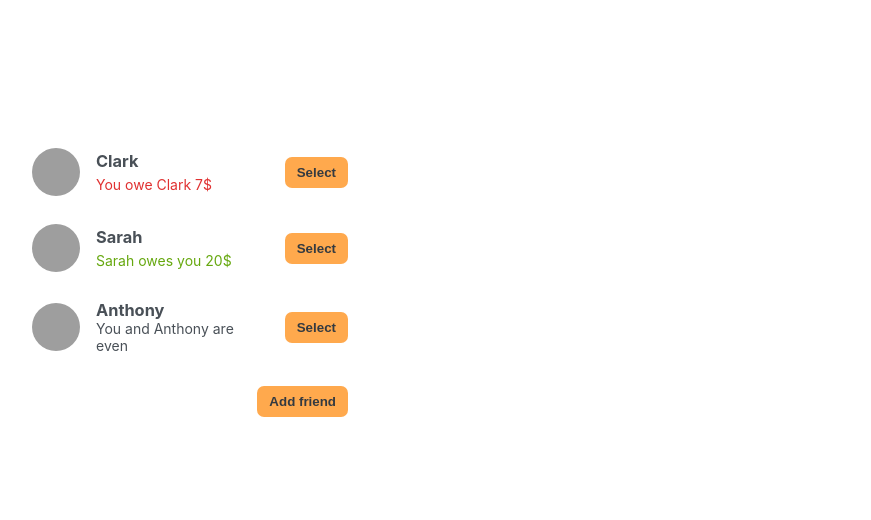
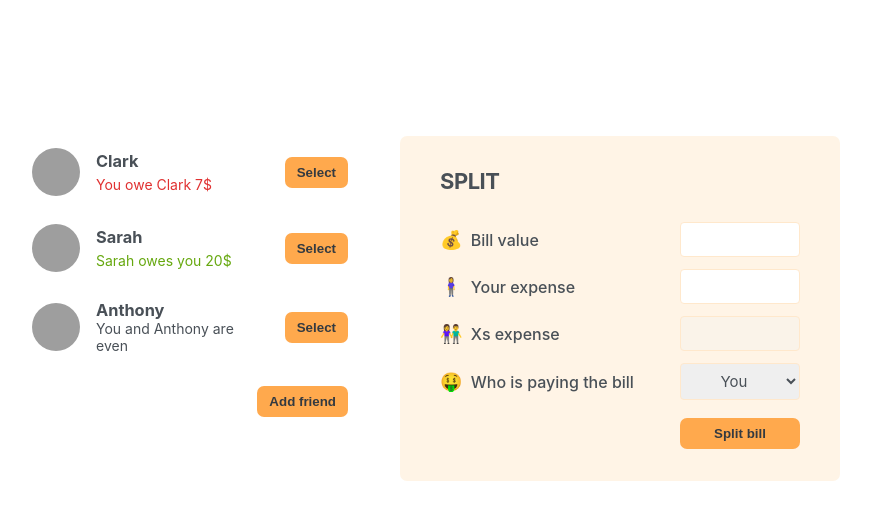
Before and after one commit to gah-code/eat-n-split, a React (Vite) app: page / in a window 1280 px wide. Shown: the top 520 px of the page, without its empty margins (210-1081 px from the left). Built offline with nearby package versions, Linux system fonts and the light colour scheme; grey boxes are pictures that could not be loaded; the HTML template or start-up script is replaced by a standard one.

Commit message:
add friend to list state management

```diff
--- a/src/App.jsx
+++ b/src/App.jsx
@@ -32,23 +32,34 @@
 
 export default function App() {
   const [friends, setFriends] = useState(initialFriends);
+  const [showAddFriend, setShowAddFriend] = useState(false);
+
+  function handleShowAddFriend() {
+    setShowAddFriend((show) => !show);
+  }
+
+  function handleAddFriend(friend) {
+    setFriends((friends) => [...friends, friend]);
+  }
 
   return (
     <>
       <div className='app'>
         <div className='sidebar'>
-          <FriendsList />
+          <FriendsList friends={friends} />
+          {showAddFriend && <FormAddFriend onAddFriend={handleAddFriend} />}
+          <Button onClick={handleShowAddFriend}>
+            {showAddFriend ? 'Close' : 'Add friend'}
+          </Button>
+        </div>
 
-          <Button>Add friend</Button>
-        </div>
+        <FormSplitBill />
       </div>
     </>
   );
 }
 
-function FriendsList() {
-  const friends = initialFriends;
-
+function FriendsList({ friends }) {
   return (
     <ul>
       {friends.map((friend) => (
@@ -76,30 +87,76 @@
       )}
       {friend.balance === 0 && <p>You and {friend.name} are even</p>}
 
-      <button className='button'>Select</button>
+      <Button>Select</Button>
     </li>
   );
 }
 
-function FormAddFriend() {
+function FormAddFriend({ onAddFriend }) {
+  const [name, setName] = useState('');
+  const [image, setImage] = useState('https://i.pravatar.cc/48');
+
+  function handleSubmit(e) {
+    e.preventDefault();
+
+    if (!name || !image) return;
+
+    const id = crypto.randomUUID();
+
+    const newFriend = {
+      id,
+      name,
+      image: `${image}?=${id}`,
+      balance: 0,
+    };
+    onAddFriend(newFriend);
+
+    setName('');
+    setImage('https://i.pravatar.cc/48');
+  }
+
   return (
-    <form action=''>
-      <label htmlFor=''></label>
-      <input type='text' />
+    <form className='form-add-friend' onSubmit={handleSubmit}>
+      <label>👫 Friend name</label>
+      <input
+        type='text'
+        value={name}
+        onChange={(e) => setName(e.target.value)}
+      />
 
-      <label htmlFor=''>
-        <input type='text' name='' id='' />
-      </label>
+      <label>🌄 Image URL</label>
+      <input
+        type='text'
+        value={image}
+        onChange={(e) => setImage(e.target.value)}
+      />
+
+      <Button>Add</Button>
     </form>
   );
 }
 
-function FormSplitBill(params) {
+function FormSplitBill() {
   return (
     <form className='form-split-bill' action=''>
       <h2>split</h2>
-      <label htmlFor=''></label>
+      <label>💰 Bill value</label>
       <input type='text' name='' id='' />
+
+      <label>🧍‍♀️ Your expense</label>
+      <input type='text' />
+
+      <label>👫 Xs expense</label>
+      <input type='text' disabled />
+
+      <label>🤑 Who is paying the bill</label>
+
+      <select name='' id=''>
+        <option value='user'>You</option>
+        <option value='friend'>friend</option>
+      </select>
+
+      <Button>Split bill</Button>
     </form>
   );
 }
```
